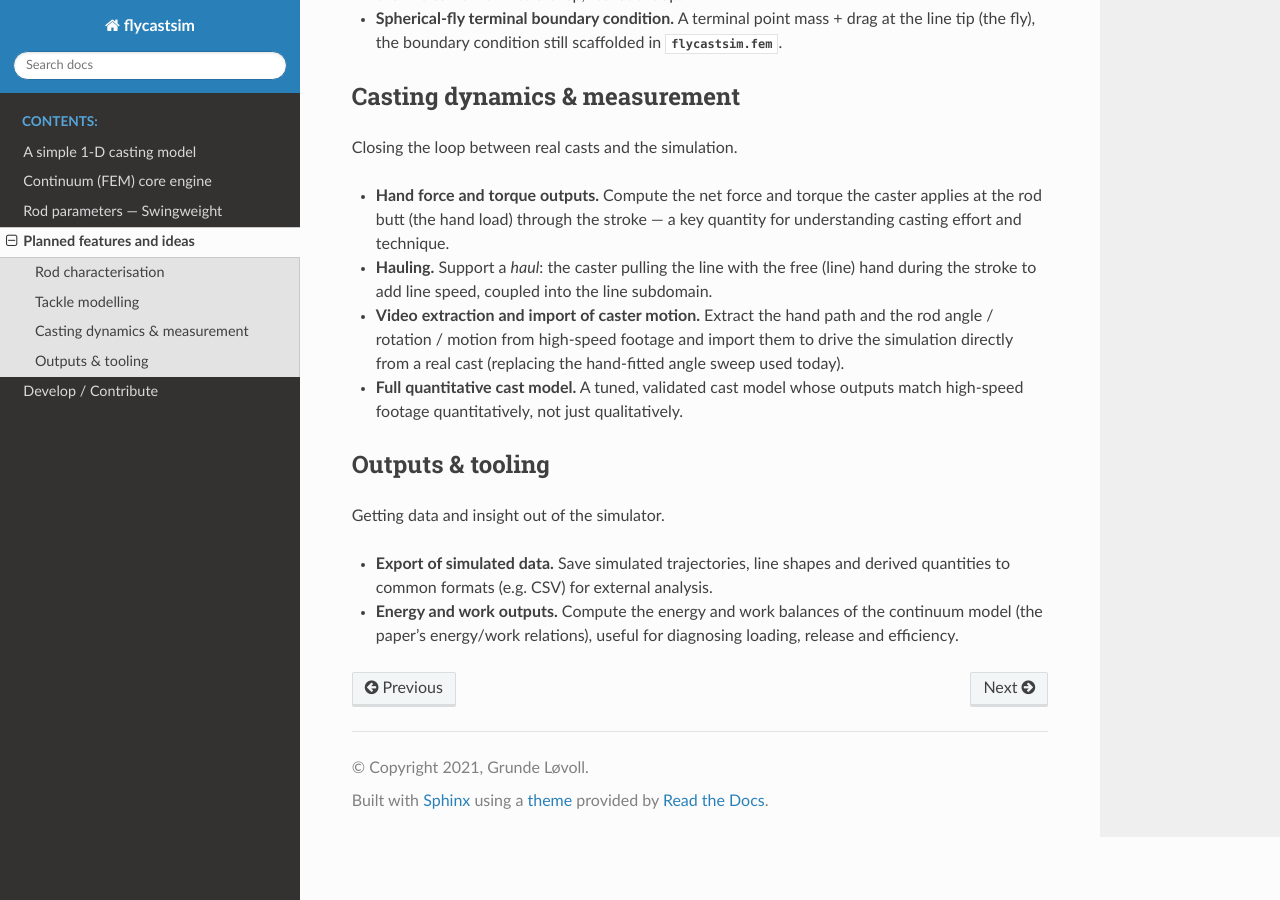
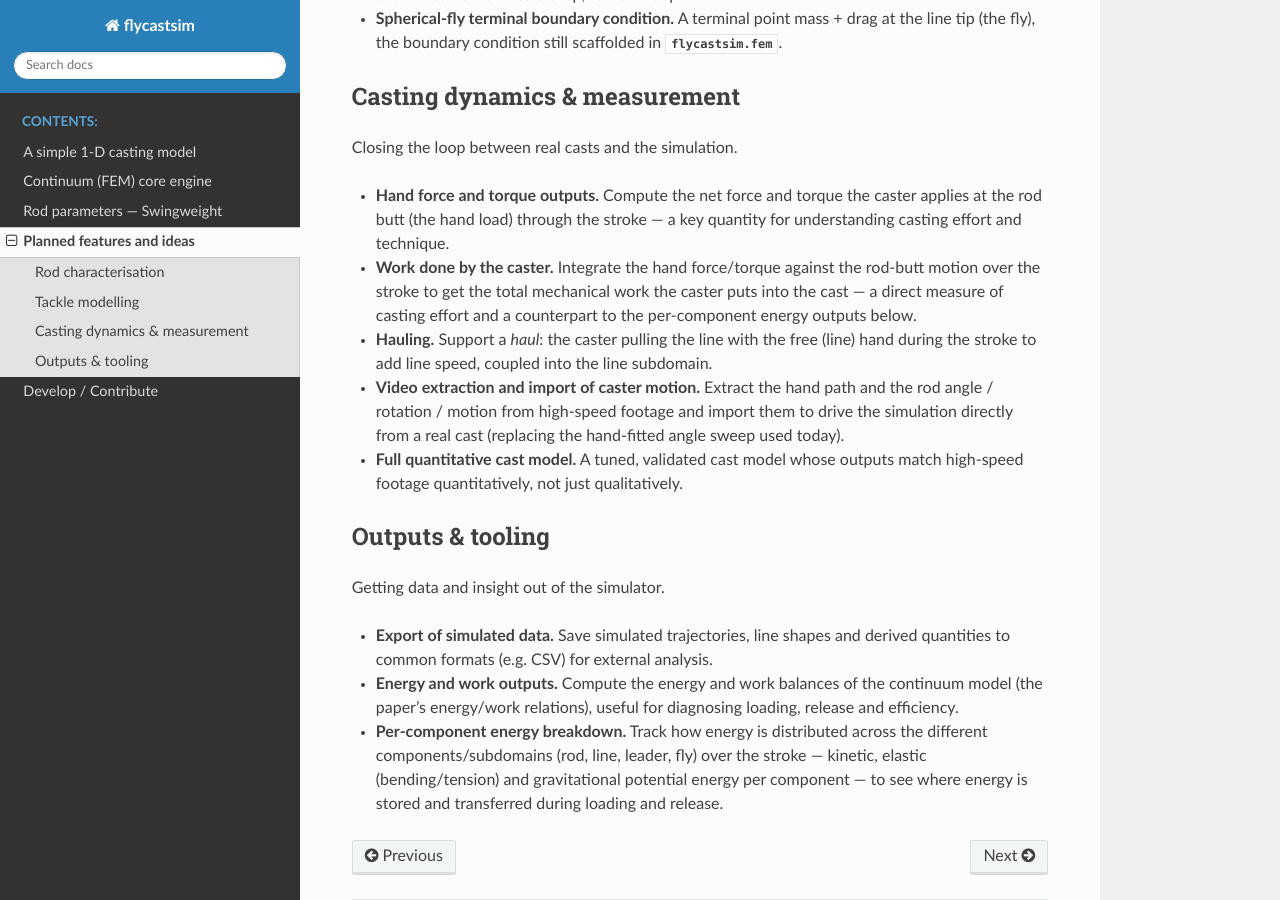
Before and after one commit to grunde73/flycastsim, a Sphinx documentation site: the page built from docs/planned.rst, in a window 1280 px wide and 900 px high, scrolled down 867 px. Built offline with Sphinx 7.4.7 and the Read the Docs theme 3.1.0, drawn with Linux system fonts in a browser that asks for light colours; pages that are not in the unit, such as notebooks, are missing from menus.

Commit message:
docs: add caster work and per-component energy to planned features
Expand docs/planned.rst with two backlog items:

- Work done by the caster: integrate hand force/torque against rod-butt
  motion over the stroke for total mechanical work / casting effort.
- Per-component energy breakdown: kinetic, elastic (bending/tension) and
  gravitational potential energy per component (rod, line, leader, fly)
  over the stroke.

Co-authored-by: Copilot <223556219+Copilot@users.noreply.github.com>

```diff
--- a/docs/planned.rst
+++ b/docs/planned.rst
@@ -45,6 +45,10 @@ Closing the loop between real casts and the simulation.
 * **Hand force and torque outputs.**  Compute the net force and torque the
   caster applies at the rod butt (the hand load) through the stroke — a key
   quantity for understanding casting effort and technique.
+* **Work done by the caster.**  Integrate the hand force/torque against the
+  rod-butt motion over the stroke to get the total mechanical work the caster
+  puts into the cast — a direct measure of casting effort and a counterpart to
+  the per-component energy outputs below.
 * **Hauling.**  Support a *haul*: the caster pulling the line with the free
   (line) hand during the stroke to add line speed, coupled into the line
   subdomain.
@@ -64,3 +68,8 @@ Getting data and insight out of the simulator.
 * **Energy and work outputs.**  Compute the energy and work balances of the
   continuum model (the paper's energy/work relations), useful for diagnosing
   loading, release and efficiency.
+* **Per-component energy breakdown.**  Track how energy is distributed across
+  the different components/subdomains (rod, line, leader, fly) over the stroke
+  — kinetic, elastic (bending/tension) and gravitational potential energy per
+  component — to see where energy is stored and transferred during loading and
+  release.
```
